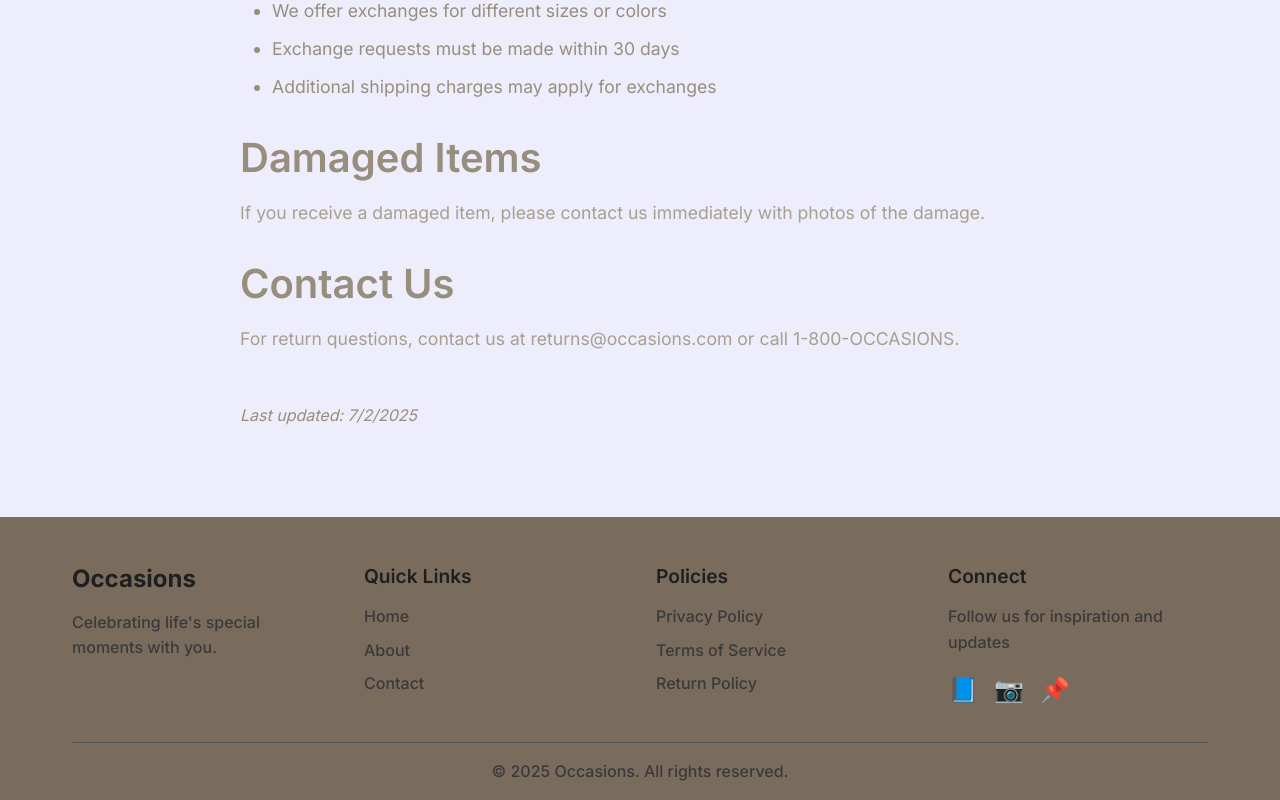
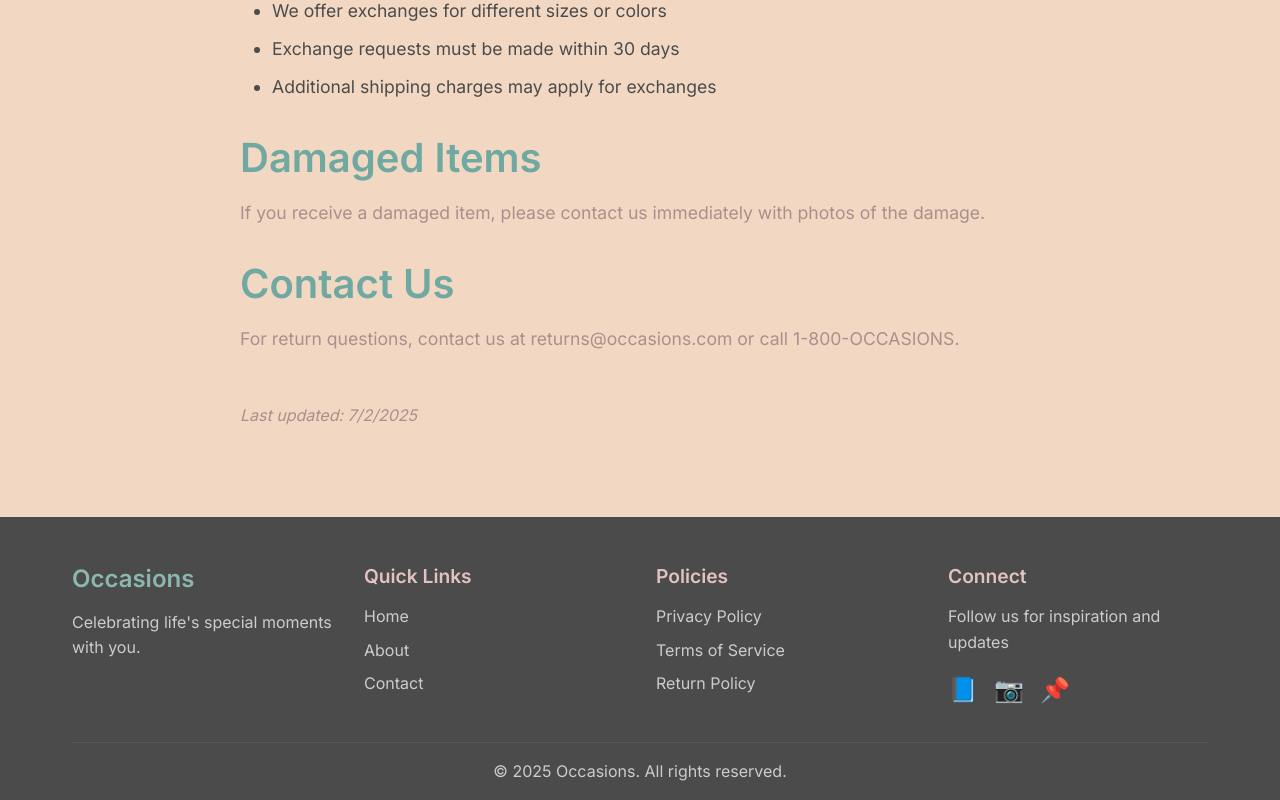
Before and after one commit to acgis-hama0098/newest-wishinbloom, a React (Vite) app: page /return-policy in a window 1280 px wide. Shown: the part 1167-1967 px from the top of the page. Built offline with nearby package versions, Linux system fonts and the light colour scheme.

Commit message:
Reverted to commit 035286acf14b2e7f64a2982afd2111c3f0370098

```diff
--- a/src/components/Footer.css
+++ b/src/components/Footer.css
@@ -1,7 +1,7 @@
 
 .footer {
-  background-color: var(--deep-taupe);
-  color: var(--charcoal-gray);
+  background-color: var(--charcoal-gray);
+  color: var(--text-light);
   padding: 3rem 0 1rem;
   margin-top: auto;
   width: 100%;
@@ -16,22 +16,19 @@
 
 .footer-section h3,
 .footer-section h4 {
-  color: var(--soft-black);
+  color: var(--dusty-rose-light);
   margin-bottom: 1rem;
   font-size: 1.2rem;
-  font-weight: 600;
 }
 
 .footer-section h3 {
   font-size: 1.5rem;
-  color: var(--soft-black);
-  font-weight: 700;
+  color: var(--soft-teal-light);
 }
 
 .footer-section p {
-  color: var(--charcoal-gray);
+  color: #cccccc;
   line-height: 1.6;
-  font-weight: 500;
 }
 
 .footer-links {
@@ -44,31 +41,29 @@
 }
 
 .footer-links a {
-  color: var(--charcoal-gray);
+  color: #cccccc;
   text-decoration: none;
   transition: color 0.3s ease;
-  font-weight: 500;
 }
 
 .footer-links a:hover {
-  color: var(--soft-black);
+  color: var(--soft-teal-light);
 }
 
 .footer-link-button {
   background: none;
   border: none;
-  color: var(--charcoal-gray);
+  color: #cccccc;
   text-decoration: none;
   transition: color 0.3s ease;
   cursor: pointer;
   padding: 0;
   font-size: inherit;
   text-align: left;
-  font-weight: 500;
 }
 
 .footer-link-button:hover {
-  color: var(--soft-black);
+  color: var(--soft-teal-light);
 }
 
 .social-links {
@@ -94,9 +89,8 @@
 }
 
 .footer-bottom p {
-  color: var(--charcoal-gray);
+  color: #cccccc;
   margin: 0;
-  font-weight: 500;
 }
 
 @media (max-width: 768px) {
--- a/src/index.css
+++ b/src/index.css
@@ -6,33 +6,33 @@
 
 @layer base {
   :root {
-    --background: 40 100% 97%; /* Cream White */
-    --foreground: 32 11% 61%; /* Warm Taupe */
+    --background: 0 0% 100%;
+    --foreground: 222.2 84% 4.9%;
 
-    --card: 40 100% 97%; /* Cream White */
-    --card-foreground: 32 11% 61%; /* Warm Taupe */
+    --card: 0 0% 100%;
+    --card-foreground: 222.2 84% 4.9%;
 
-    --popover: 40 100% 97%; /* Cream White */
-    --popover-foreground: 32 11% 61%; /* Warm Taupe */
+    --popover: 0 0% 100%;
+    --popover-foreground: 222.2 84% 4.9%;
 
-    --primary: 351 78% 91%; /* Blush Pink */
-    --primary-foreground: 32 11% 61%; /* Warm Taupe */
+    --primary: 222.2 47.4% 11.2%;
+    --primary-foreground: 210 40% 98%;
 
-    --secondary: 135 16% 86%; /* Pastel Sage */
-    --secondary-foreground: 32 11% 61%; /* Warm Taupe */
+    --secondary: 210 40% 96.1%;
+    --secondary-foreground: 222.2 47.4% 11.2%;
 
-    --muted: 240 67% 94%; /* Soft Lavender */
-    --muted-foreground: 32 11% 61%; /* Warm Taupe */
+    --muted: 210 40% 96.1%;
+    --muted-foreground: 215.4 16.3% 46.9%;
 
-    --accent: 344 45% 79%; /* Dusty Rose */
-    --accent-foreground: 40 100% 97%; /* Cream White */
+    --accent: 210 40% 96.1%;
+    --accent-foreground: 222.2 47.4% 11.2%;
 
     --destructive: 0 84.2% 60.2%;
-    --destructive-foreground: 40 100% 97%; /* Cream White */
+    --destructive-foreground: 210 40% 98%;
 
-    --border: 240 67% 94%; /* Soft Lavender */
-    --input: 240 67% 94%; /* Soft Lavender */
-    --ring: 351 78% 91%; /* Blush Pink */
+    --border: 214.3 31.8% 91.4%;
+    --input: 214.3 31.8% 91.4%;
+    --ring: 222.2 84% 4.9%;
 
     --radius: 0.5rem;
 
@@ -54,33 +54,33 @@
   }
 
   .dark {
-    --background: 32 11% 25%; /* Darker Warm Taupe */
-    --foreground: 40 100% 97%; /* Cream White */
+    --background: 222.2 84% 4.9%;
+    --foreground: 210 40% 98%;
 
-    --card: 32 11% 25%; /* Darker Warm Taupe */
-    --card-foreground: 40 100% 97%; /* Cream White */
+    --card: 222.2 84% 4.9%;
+    --card-foreground: 210 40% 98%;
 
-    --popover: 32 11% 25%; /* Darker Warm Taupe */
-    --popover-foreground: 40 100% 97%; /* Cream White */
+    --popover: 222.2 84% 4.9%;
+    --popover-foreground: 210 40% 98%;
 
-    --primary: 351 78% 75%; /* Darker Blush Pink */
-    --primary-foreground: 32 11% 25%; /* Darker Warm Taupe */
+    --primary: 210 40% 98%;
+    --primary-foreground: 222.2 47.4% 11.2%;
 
-    --secondary: 135 16% 70%; /* Darker Pastel Sage */
-    --secondary-foreground: 40 100% 97%; /* Cream White */
+    --secondary: 217.2 32.6% 17.5%;
+    --secondary-foreground: 210 40% 98%;
 
-    --muted: 240 67% 80%; /* Darker Soft Lavender */
-    --muted-foreground: 40 100% 97%; /* Cream White */
+    --muted: 217.2 32.6% 17.5%;
+    --muted-foreground: 215 20.2% 65.1%;
 
-    --accent: 344 45% 65%; /* Darker Dusty Rose */
-    --accent-foreground: 40 100% 97%; /* Cream White */
+    --accent: 217.2 32.6% 17.5%;
+    --accent-foreground: 210 40% 98%;
 
     --destructive: 0 62.8% 30.6%;
-    --destructive-foreground: 40 100% 97%; /* Cream White */
+    --destructive-foreground: 210 40% 98%;
 
-    --border: 240 67% 80%; /* Darker Soft Lavender */
-    --input: 240 67% 80%; /* Darker Soft Lavender */
-    --ring: 351 78% 75%; /* Darker Blush Pink */
+    --border: 217.2 32.6% 17.5%;
+    --input: 217.2 32.6% 17.5%;
+    --ring: 212.7 26.8% 83.9%;
     --sidebar-background: 240 5.9% 10%;
     --sidebar-foreground: 240 4.8% 95.9%;
     --sidebar-primary: 224.3 76.3% 48%;
--- a/src/styles/globals.css
+++ b/src/styles/globals.css
@@ -15,7 +15,7 @@ body {
 }
 
 h1, h2, h3, h4, h5, h6 {
-  color: var(--dusty-rose);
+  color: var(--charcoal-gray);
   font-weight: 600;
   line-height: 1.2;
   margin-bottom: 1rem;
@@ -40,13 +40,13 @@ p {
 }
 
 a {
-  color: var(--dusty-rose);
+  color: var(--soft-teal);
   text-decoration: none;
   transition: color 0.3s ease;
 }
 
 a:hover {
-  color: var(--dusty-rose-dark);
+  color: var(--soft-teal-dark);
 }
 
 button {
@@ -73,22 +73,22 @@ button {
 }
 
 .btn-primary {
-  background-color: var(--blush-pink);
-  color: var(--warm-taupe-dark);
+  background-color: var(--soft-teal);
+  color: var(--text-light);
 }
 
 .btn-primary:hover {
-  background-color: var(--blush-pink-dark);
+  background-color: var(--soft-teal-dark);
   transform: translateY(-2px);
 }
 
 .btn-secondary {
-  background-color: var(--pastel-sage);
-  color: var(--warm-taupe-dark);
+  background-color: var(--dusty-rose);
+  color: var(--text-light);
 }
 
 .btn-secondary:hover {
-  background-color: var(--pastel-sage-dark);
+  background-color: var(--dusty-rose-dark);
   transform: translateY(-2px);
 }
 
--- a/src/styles/palette.css
+++ b/src/styles/palette.css
@@ -1,36 +1,30 @@
 
 :root {
-  --blush-pink: #FADADD;
-  --cream-white: #FFF8F0;
-  --pastel-sage: #D8E2DC;
-  --dusty-rose: #E8AEB7;
-  --soft-lavender: #E6E6FA;
-  --warm-taupe: #A89F91;
+  --dusty-rose: #D4A5A5;
+  --soft-teal: #70A9A1;
+  --warm-taupe: #BFA6A0;
+  --blush-beige: #F2D8C2;
+  --charcoal-gray: #4B4B4B;
 
   /* Additional shades for better design flexibility */
-  --blush-pink-light: #FCDEDF;
-  --blush-pink-dark: #F7B6BB;
-  --pastel-sage-light: #E4EBE7;
-  --pastel-sage-dark: #CCD9D1;
-  --dusty-rose-light: #EEC0C7;
-  --dusty-rose-dark: #E29CA7;
-  --soft-lavender-light: #EDEDFC;
-  --soft-lavender-dark: #DFDFF8;
-  --warm-taupe-light: #B8B0A4;
-  --warm-taupe-dark: #988E7E;
+  --dusty-rose-light: #E2C2C2;
+  --dusty-rose-dark: #C68E8E;
+  --soft-teal-light: #8BB7B0;
+  --soft-teal-dark: #5A8B84;
+  --warm-taupe-light: #CDB8B2;
+  --warm-taupe-dark: #A8918B;
+  --blush-beige-light: #F7E5D4;
+  --blush-beige-dark: #EDCBB0;
+  --charcoal-gray-light: #6B6B6B;
+  --charcoal-gray-dark: #2B2B2B;
 
   /* Text colors */
-  --text-primary: var(--warm-taupe-dark);
-  --text-secondary: var(--warm-taupe);
-  --text-light: var(--cream-white);
-
-  /* Footer colors */
-  --deep-taupe: #7A6C5D;
-  --charcoal-gray: #3A3A3A;
-  --soft-black: #1F1F1F;
+  --text-primary: var(--charcoal-gray);
+  --text-secondary: var(--warm-taupe-dark);
+  --text-light: #FFFFFF;
 
   /* Background colors */
-  --bg-primary: var(--cream-white);
-  --bg-secondary: var(--soft-lavender-light);
-  --bg-accent: var(--blush-pink-light);
+  --bg-primary: #FFFFFF;
+  --bg-secondary: var(--blush-beige);
+  --bg-accent: var(--dusty-rose-light);
 }
```
